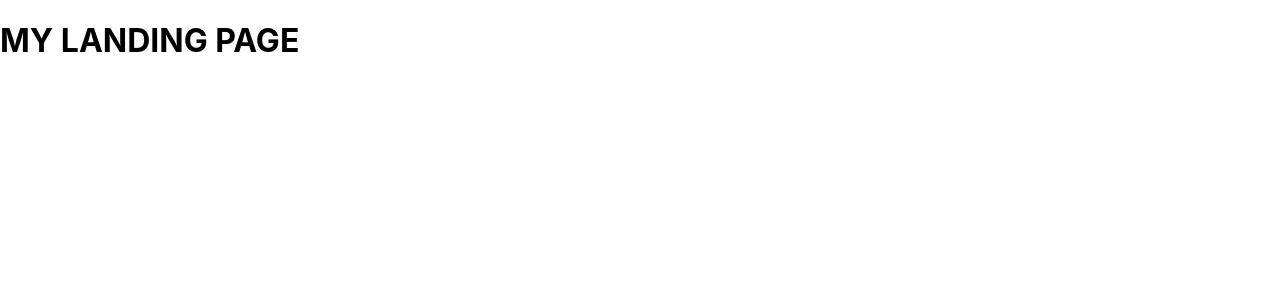
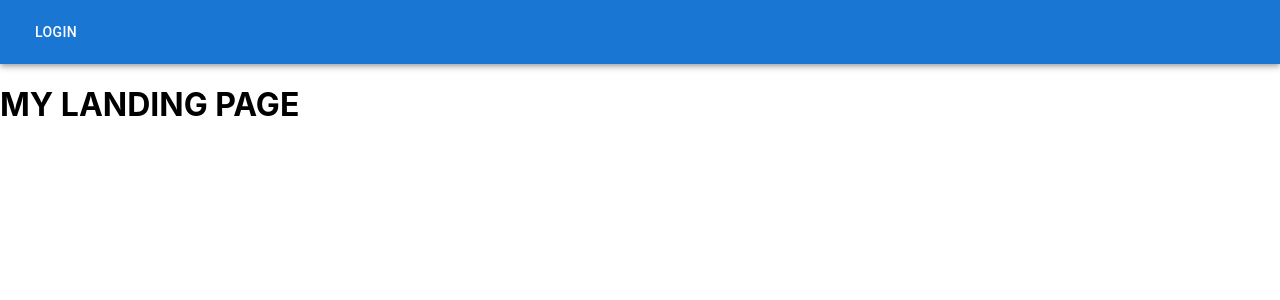
Before and after one commit to oceanesch/mylibrary, a React (Create React App) app: page / in a window 1280 px wide. Shown: the top 300 px of the page. Built offline with nearby package versions, Linux system fonts and the light colour scheme.

Commit message:
starting on the main nav

```diff
--- /dev/null
+++ b/src/components/MainNavigation.js
@@ -0,0 +1,15 @@
+import AppBar from '@mui/material/AppBar';
+import ToolBar from '@mui/material/Toolbar';
+import Button from '@mui/material/Button';
+
+const MainNavigation = () => {
+    return (
+        <AppBar position="static">
+            <ToolBar>
+                <Button color="inherit">Login</Button>
+            </ToolBar>
+        </AppBar>
+    );
+};
+
+export default MainNavigation;
--- a/src/pages/LandingPage.js
+++ b/src/pages/LandingPage.js
@@ -1,6 +1,9 @@
+import MainNavigation from '../components/MainNavigation';
+
 const LandingPage = () => {
     return (
         <div>
+            <MainNavigation />
             <h1>MY LANDING PAGE</h1>
         </div>
     );
```
